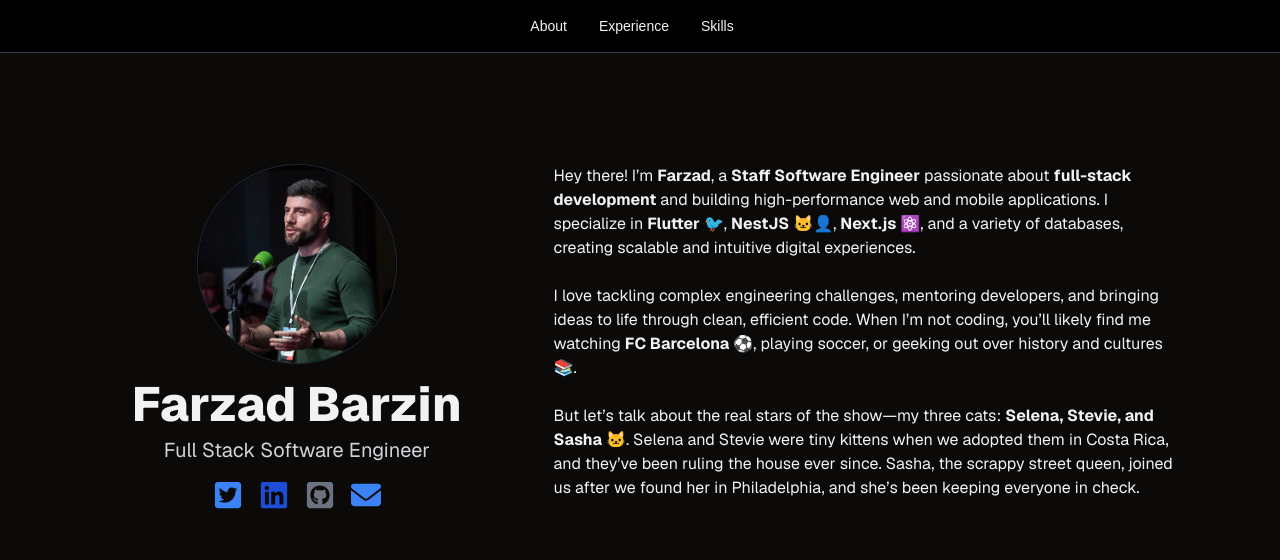
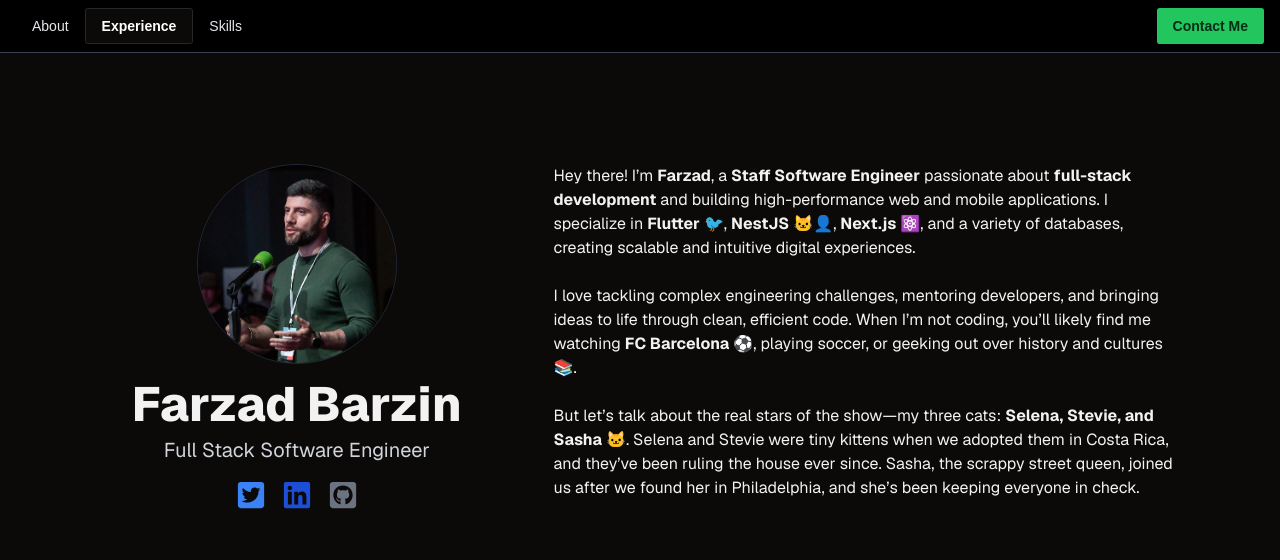
Before and after one commit to fbarzin/portfolio, a Next.js app: page / in a window 1280 px wide. Shown: the top 560 px of the page. Built offline with nearby package versions, Linux system fonts and the light colour scheme.

Commit message:
Improves the navigation menu.

```diff
--- a/data/about.json
+++ b/data/about.json
@@ -12,6 +12,5 @@
   ],
   "linkedin": "https://www.linkedin.com/in/farzad-barzin/",
   "twitter": "https://x.com/farzadbarzin",
-  "github": "https://github.com/fbarzin",
-  "email": "farzadbarzin@gmail.com"
+  "github": "https://github.com/fbarzin"
 }
--- a/src/components/NavBar.tsx
+++ b/src/components/NavBar.tsx
@@ -1,4 +1,6 @@
-import React from 'react';
+'use client';
+
+import React, { useEffect, useState } from 'react';
 import {
   NavigationMenu,
   NavigationMenuItem,
@@ -16,13 +18,47 @@ const items = [
 ];
 
 function NavBar() {
+  const [activeSection, setActiveSection] = useState('');
+
+  useEffect(() => {
+    const handleScroll = () => {
+      const sections = items.map((item) => document.querySelector(item.href));
+      const scrollPosition = window.innerHeight / 2;
+
+      for (const section of sections) {
+        if (section) {
+          const rect = section.getBoundingClientRect();
+          if (rect.top <= scrollPosition && rect.bottom >= scrollPosition) {
+            setActiveSection(section.id);
+          }
+        }
+      }
+    };
+
+    window.addEventListener('scroll', handleScroll);
+    handleScroll();
+
+    return () => {
+      window.removeEventListener('scroll', handleScroll);
+    };
+  }, []);
+
   return (
-    <div className="fixed top-0 z-10 w-full border-b border-gray-700 bg-black py-2 pl-4 pr-8">
-      <NavigationMenu className="container mx-auto flex flex-row items-center justify-between">
-        <NavigationMenuList>
+    <div className="fixed top-0 z-10 flex w-full flex-row border-b border-gray-700 bg-black px-4 py-2">
+      <NavigationMenu className="container flex flex-row items-center justify-between">
+        <NavigationMenuList className="flex flex-row items-center">
           {items.map((item) => (
             <NavigationMenuItem key={item.href} asChild>
-              <Button variant={'ghost'}>
+              <Button
+                variant={
+                  activeSection === item.href.slice(1) ? 'outline' : 'ghost'
+                }
+                className={
+                  activeSection === item.href.slice(1)
+                    ? 'font-semibold text-white'
+                    : 'text-gray-200'
+                }
+              >
                 <Link href={item.href} legacyBehavior passHref>
                   <NavigationMenuLink>{item.name}</NavigationMenuLink>
                 </Link>
@@ -31,6 +67,13 @@ function NavBar() {
           ))}
         </NavigationMenuList>
       </NavigationMenu>
+      <Button
+        variant="default"
+        onClick={() => (window.location.href = 'mailto:farzadbarzin@gmail.com')}
+        className="ml-auto text-sm font-semibold"
+      >
+        Contact Me
+      </Button>
     </div>
   );
 }
--- a/src/components/sections/AboutSection.tsx
+++ b/src/components/sections/AboutSection.tsx
@@ -25,7 +25,7 @@ function AboutSection() {
             github={data.github}
             bluesky={undefined}
             website={undefined}
-            email={data.email}
+            email={undefined}
           />
         </div>
         <div
```
